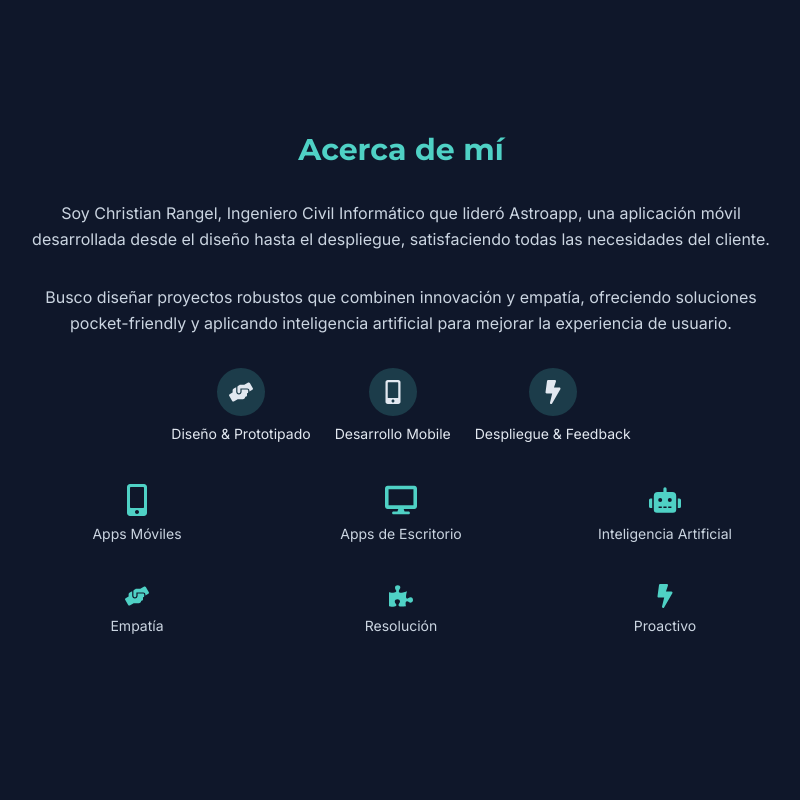
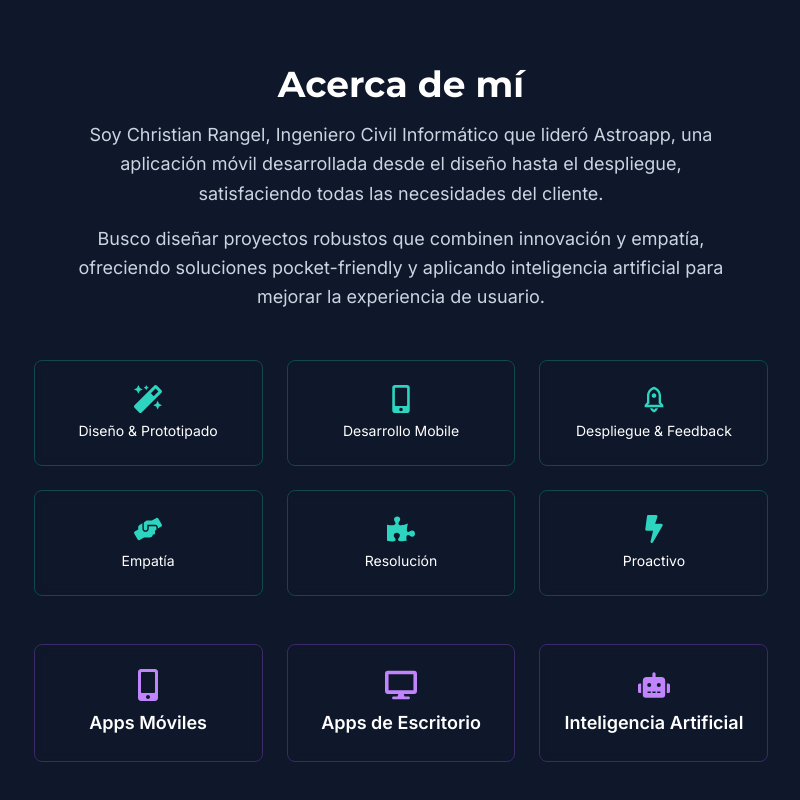
Before and after one commit to Crispolein/portafolio, a React (Create React App) app: page / in a window 1280 px wide. Shown: the part 880-1680 px from the top of the page, without its empty margins (239-1039 px from the left). Built offline with nearby package versions, Linux system fonts and the light colour scheme.

Commit message:
Actualizacion iconos y about me

```diff
--- a/src/sections/About.jsx
+++ b/src/sections/About.jsx
@@ -1,70 +1,97 @@
 import React from 'react';
 import { useTranslation } from 'react-i18next';
-import { FaMobileAlt, FaDesktop, FaRobot, FaHandsHelping, FaPuzzlePiece, FaBolt } from 'react-icons/fa';
+import { motion } from 'framer-motion';
+import { FaMobileAlt, FaDesktop, FaRobot, FaHandsHelping, FaPuzzlePiece, FaBolt, FaMagic } from 'react-icons/fa';
+import { RiRocket2Line } from 'react-icons/ri';
 import SectionWrapper from '../components/SectionWrapper';
+
+// Definición de las animaciones
+const containerVariants = {
+  hidden: {},
+  visible: {
+    transition: {
+      staggerChildren: 0.1,
+    },
+  },
+};
+
+const itemVariants = {
+  hidden: { y: 20, opacity: 0 },
+  visible: { y: 0, opacity: 1, transition: { type: 'spring', stiffness: 100 } },
+};
 
 const About = () => {
   const { t } = useTranslation();
 
-  // Ahora los arrays de datos usan las claves de traducción
-  const milestones = [
-    { key: 'design', icon: <FaHandsHelping size={24} /> },
-    { key: 'dev', icon: <FaMobileAlt size={24} /> },
-    { key: 'deploy', icon: <FaBolt size={24} /> },
+  const values = [
+    { key: 'design', icon: <FaMagic size={28} />, name: t('about.milestones.design') },
+    { key: 'dev', icon: <FaMobileAlt size={28} />, name: t('about.milestones.dev') },
+    { key: 'deploy', icon: <RiRocket2Line size={28} />, name: t('about.milestones.deploy') },
+    { key: 'empathy', icon: <FaHandsHelping size={28} />, name: t('about.softSkills.empathy') },
+    { key: 'problemSolving', icon: <FaPuzzlePiece size={28} />, name: t('about.softSkills.problemSolving') },
+    { key: 'proactive', icon: <FaBolt size={28} />, name: t('about.softSkills.proactive') },
   ];
 
-  const passions = [
-    { key: 'mobile', icon: <FaMobileAlt size={32} /> },
-    { key: 'desktop', icon: <FaDesktop size={32} /> },
-    { key: 'ai', icon: <FaRobot size={32} /> },
-  ];
-
-  const softSkills = [
-    { key: 'empathy', icon: <FaHandsHelping size={24} /> },
-    { key: 'problemSolving', icon: <FaPuzzlePiece size={24} /> },
-    { key: 'proactive', icon: <FaBolt size={24} /> },
+  const expertise = [
+    { key: 'mobile', icon: <FaMobileAlt size={32} />, name: t('about.passions.mobile') },
+    { key: 'desktop', icon: <FaDesktop size={32} />, name: t('about.passions.desktop') },
+    { key: 'ai', icon: <FaRobot size={32} />, name: t('about.passions.ai') },
   ];
 
   return (
     <SectionWrapper id="about">
-      <div className="max-w-3xl mx-auto text-center space-y-8">
-        <h2 className="text-3xl font-bold">{t('about.title')}</h2>
-        <p className="text-slate-300 leading-relaxed">
-          {t('about.p1')}
-        </p>
-        <p className="text-slate-300 leading-relaxed">
-          {t('about.p2')}
-        </p>
-
-        {/* Timeline */}
-        <div className="flex justify-center items-center space-x-6 overflow-x-auto">
-          {milestones.map(({ key, icon }) => (
-            <div key={key} className="flex flex-col items-center text-slate-200">
-              <div className="p-3 bg-primary/20 rounded-full mb-2">{icon}</div>
-              <span className="text-sm font-medium">{t(`about.milestones.${key}`)}</span>
-            </div>
-          ))}
+      <div className="max-w-4xl mx-auto text-center space-y-12">
+        <div className="space-y-4">
+          <h2 className="text-4xl font-extrabold text-white">{t('about.title')}</h2>
+          <p className="text-slate-300 text-lg leading-relaxed max-w-2xl mx-auto">
+            {t('about.p1')}
+          </p>
+          <p className="text-slate-300 text-lg leading-relaxed max-w-2xl mx-auto">
+            {t('about.p2')}
+          </p>
         </div>
 
-        {/* Passions */}
-        <div className="grid grid-cols-3 gap-6">
-          {passions.map(({ key, icon }) => (
-            <div key={key} className="flex flex-col items-center">
-              <div className="p-2 text-primary">{icon}</div>
-              <span className="text-slate-300 text-sm">{t(`about.passions.${key}`)}</span>
-            </div>
+        {/* Sección de Valores y Proceso de Trabajo */}
+        <motion.div
+          className="grid grid-cols-2 sm:grid-cols-3 gap-6"
+          variants={containerVariants}
+          initial="hidden"
+          whileInView="visible"
+          viewport={{ once: true, amount: 0.2 }}
+        >
+          {values.map((item) => (
+            <motion.div
+              key={item.key}
+              variants={itemVariants}
+              className="flex flex-col items-center justify-center p-6 border border-teal-500/30 rounded-lg text-white backdrop-blur-sm
+                         hover:bg-teal-500/10 transition-colors duration-300 cursor-pointer"
+            >
+              <div className="text-teal-400 mb-2">{item.icon}</div>
+              <span className="text-sm font-medium">{item.name}</span>
+            </motion.div>
           ))}
-        </div>
+        </motion.div>
 
-        {/* Soft Skills */}
-        <div className="grid grid-cols-3 gap-6">
-          {softSkills.map(({ key, icon }) => (
-            <div key={key} className="flex flex-col items-center">
-              <div className="p-2 text-primary">{icon}</div>
-              <span className="text-slate-300 text-sm">{t(`about.softSkills.${key}`)}</span>
-            </div>
+        {/* Sección de Áreas de Expertise */}
+        <motion.div
+          className="grid grid-cols-1 sm:grid-cols-3 gap-6"
+          variants={containerVariants}
+          initial="hidden"
+          whileInView="visible"
+          viewport={{ once: true, amount: 0.2 }}
+        >
+          {expertise.map((item) => (
+            <motion.div
+              key={item.key}
+              variants={itemVariants}
+              className="flex flex-col items-center p-6 border border-purple-500/30 rounded-lg text-white backdrop-blur-sm
+                         hover:bg-purple-500/10 transition-colors duration-300 cursor-pointer"
+            >
+              <div className="text-purple-400 mb-2">{item.icon}</div>
+              <span className="text-lg font-semibold">{item.name}</span>
+            </motion.div>
           ))}
-        </div>
+        </motion.div>
       </div>
     </SectionWrapper>
   );
--- a/src/sections/Skills.jsx
+++ b/src/sections/Skills.jsx
@@ -3,12 +3,14 @@ import { useTranslation } from 'react-i18next';
 import { motion } from 'framer-motion';
 import SectionWrapper from '../components/SectionWrapper';
 import { FaJs, FaReact, FaNodeJs, FaPython, FaAws, FaDocker, FaGitAlt } from 'react-icons/fa';
-import { SiTypescript, SiDjango, SiPostgresql, SiMongodb, SiRedis, SiHtml5, SiCss3, SiBitbucket, SiJira, SiLinux, SiDart, SiFlutter, SiFirebase } from 'react-icons/si';
+import { SiTypescript, SiDjango, SiPostgresql, SiMongodb, SiRedis, SiHtml5, SiCss3, SiBitbucket, SiJira, SiLinux, SiDart, SiFlutter, SiFirebase, SiFlask } from 'react-icons/si';
+import { DiGoogleCloudPlatform } from 'react-icons/di';
 
 const skillsList = [
   // Lenguajes y Frameworks (del CV)
   { name: 'Python', Icon: FaPython },
-  { name: 'Django / Flask', Icon: SiDjango },
+  { name: 'Django', Icon: SiDjango },
+  { name: 'Flask', Icon: SiFlask },
   { name: 'Dart', Icon: SiDart },
   { name: 'Flutter', Icon: SiFlutter },
   { name: 'HTML', Icon: SiHtml5 },
@@ -23,6 +25,7 @@ const skillsList = [
   { name: 'Docker', Icon: FaDocker },
   { name: 'Linux', Icon: SiLinux },
   { name: 'AWS', Icon: FaAws },
+  { name: 'GCP', Icon: DiGoogleCloudPlatform },
 ];
 
 const container = {
```
